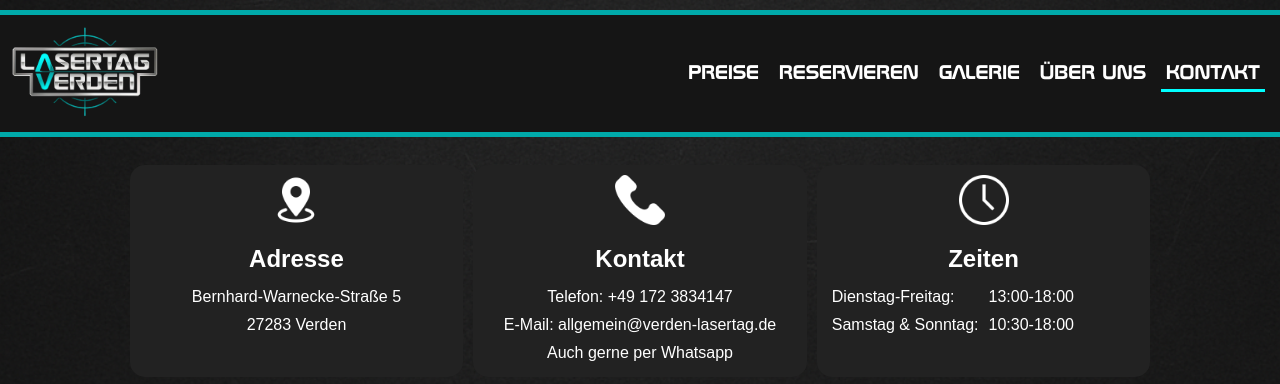
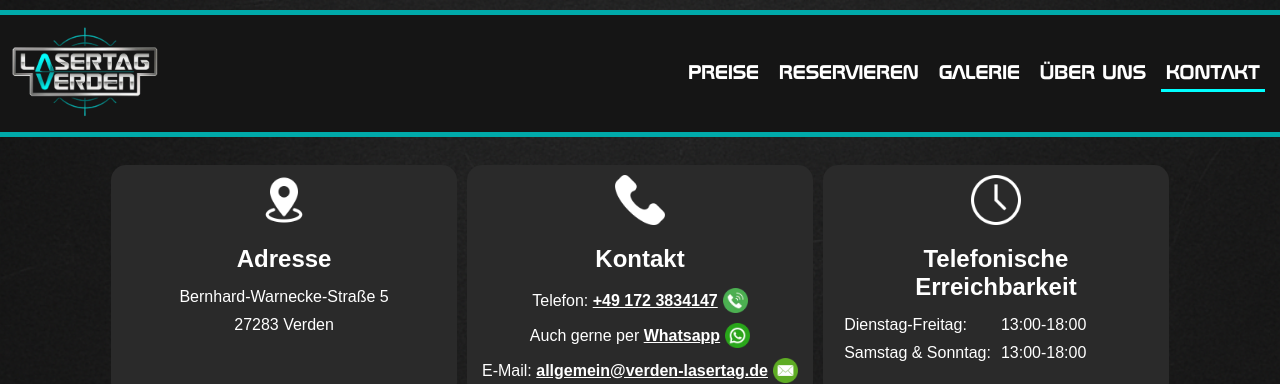
Before and after one commit to DerGaijin/LaserTagWebsite, a PHP site: page /kontakt/ in a window 1280 px wide. Shown: the top 384 px of the page. Run offline with PHP 8.4, Linux system fonts and the light colour scheme; some web fonts are replaced.

Commit message:
Small Changes

```diff
--- a/kontakt/index.html
+++ b/kontakt/index.html
@@ -35,24 +35,34 @@
             <div class="ContentBox">
                 <img src="../Resources/LocationIcon.webp" alt="Location" class="ContentBoxIcon" />
                 <h2 class="ContentTitle">Adresse</h2>
-				<p class="ContentText">Bernhard-Warnecke-Straße 5</p>
-				<p class="ContentText">27283 Verden</p>
+                <p class="ContentRow">Bernhard-Warnecke-Straße 5</p>
+                <p class="ContentRow">27283 Verden</p>
             </div>
             <div class="ContentBox">
                 <img src="../Resources/BlackPhoneIcon.webp" alt="Phone" class="ContentBoxIcon ContentBoxIcon_Invert" />
                 <h2 class="ContentTitle">Kontakt</h2>
-				<a href="tel:+491723834147" class="ContentText">Telefon: +49 172 3834147</a>
-				<a href="mailto:allgemein@verden-lasertag.de" class="ContentText">E-Mail: allgemein@verden-lasertag.de</a>
-				<a href="https://wa.me/+491723834147" class="ContentText">Auch gerne per Whatsapp</a>
+                <a href="tel:+491723834147" class="ContentRow">
+                    <p class="ContentText">Telefon: <b class="ContentLink">+49 172 3834147</b></p>
+                    <img src="../Resources/PhoneIcon.webp" alt="PhoneIcon" class="ContentIcon" />
+                </a>
+                <a href="https://wa.me/+491723834147" class="ContentRow">
+                    <p class="ContentText">Auch gerne per <b class="ContentLink">Whatsapp</b></p>
+                    <img src="../Resources/WhatsappIcon.webp" alt="WhatsappIcon" class="ContentIcon" />
+                </a>
+                <a href="mailto:allgemein@verden-lasertag.de" class="ContentRow">
+                    <p class="ContentText">E-Mail: <b class="ContentLink">allgemein@verden-lasertag.de</b></p>
+                    <img src="../Resources/email.png" alt="EMailIcon" class="ContentIcon" />
+                </a>
             </div>
             <div class="ContentBox">
                 <img src="../Resources/ClockIcon.webp" alt="Time" class="ContentBoxIcon ContentBoxIcon_Invert" />
-				<h2 class="ContentTitle">Zeiten</h2>
+                <h2 class="ContentTitle">Telefonische<br />Erreichbarkeit</h2>
                 <div id="TimingTable">
-					<p class="ContentText">Dienstag-Freitag:</p>
-					<p class="ContentText">13:00-18:00</p>
-					<p class="ContentText">Samstag & Sonntag:</p>
-					<p class="ContentText">10:30-18:00</p>
+                    <p class="ContentRow">Dienstag-Freitag:</p>
+                    <p class="ContentRow">13:00-18:00</p>
+                    <p class="ContentRow">Samstag & Sonntag:</p>
+                    <!-- <p class="ContentRow">10:30-18:00</p> -->
+                    <p class="ContentRow">13:00-18:00</p>
                 </div>
             </div>
 
--- a/kontakt/kontakt.css
+++ b/kontakt/kontakt.css
@@ -16,13 +16,15 @@ main {
 .ContentBox {
     padding: 10px;
 
-	background-color: #222;
+    background-color: #2a2a2a;
 
     border-radius: 15px;
 
     display: flex;
     flex-direction: column;
     align-items: center;
+
+    text-align: center;
 }
 
 .ContentBoxMap {
@@ -42,12 +44,26 @@ main {
     padding-top: 20px;
 }
 
-.ContentText {
+.ContentRow {
     text-decoration: none;
     color: inherit;
 
     padding: 5px;
     font-family: Arial, Helvetica, sans-serif;
+
+    display: flex;
+    align-items: center;
+}
+
+.ContentLink {
+    text-decoration: underline;
+}
+
+.ContentIcon {
+    width: 25px;
+    height: 25px;
+
+    margin-left: 5px;
 }
 
 #TimingTable {
```
Also changed, not shown: preise/index.html (+3 -15 lines), Resources/email.png (added). Lines whose indentation alone changed are shown as unchanged.
